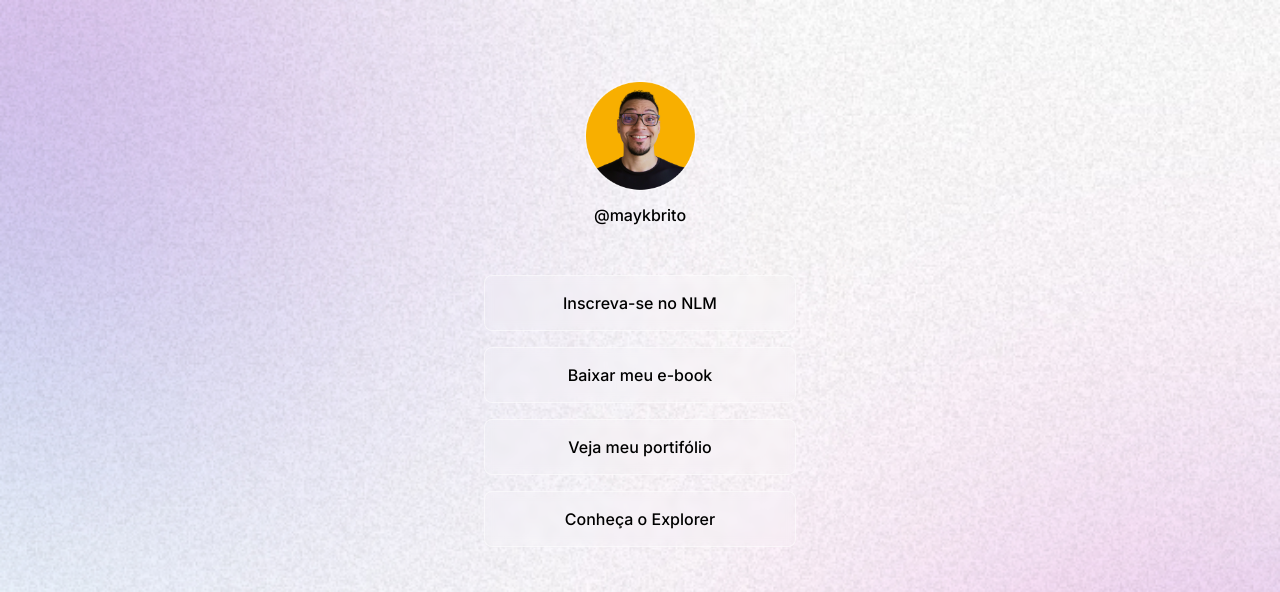
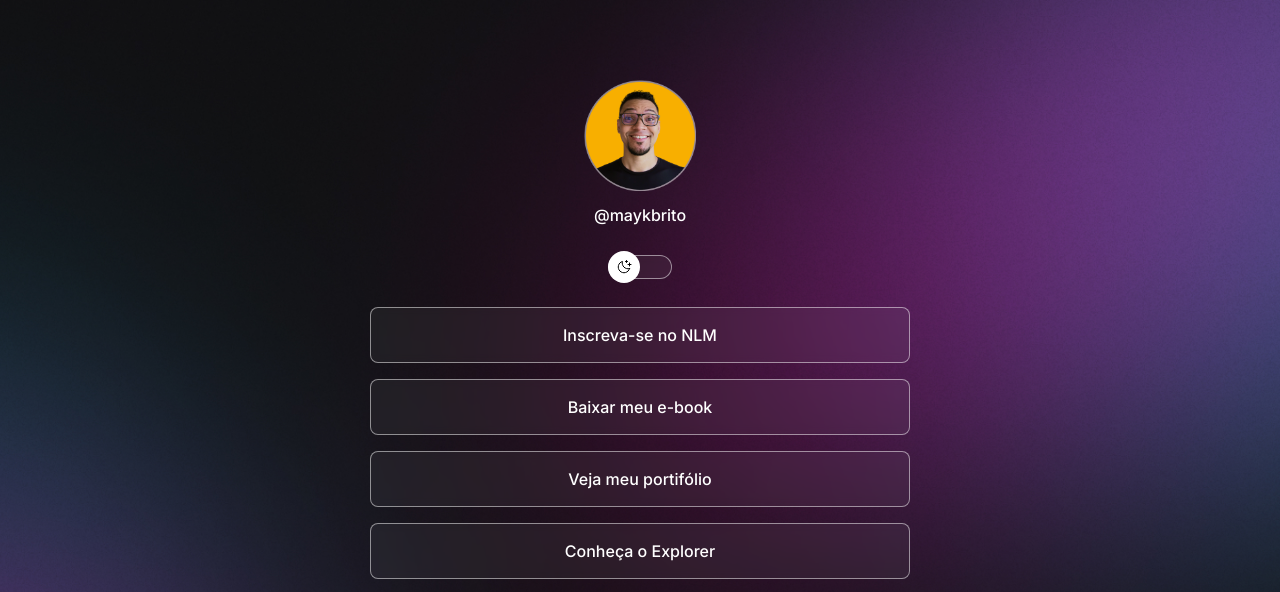
Before and after one commit to sabrinamenegassi/Discover-Rocketseat, a plain HTML site: page projeto/index.html in a window 1280 px wide. Shown: the top 592 px of the page. Drawn offline with nearby package versions, Linux system fonts and the light colour scheme.

Commit message:
atualizando código com light mode e desktop

```diff
--- a/projeto/index.html
+++ b/projeto/index.html
@@ -1,5 +1,5 @@
 <!DOCTYPE html>
-<html lang="pt-br" class="light">
+<html lang="pt-br" class="">
 <head>
   <meta charset="UTF-8">
   <meta name="viewport" content="width=device-width, initial-scale=1.0">
@@ -14,6 +14,14 @@
     <div id="profile">
       <img src="../assets/avatar.png" alt="foto de perfil">
       <p>@maykbrito</p>
+    </div>
+    <div id="switch" onclick="toggleMode()">
+      <button>
+
+      </button>
+      <span>
+
+      </span>
     </div>
     <ul>
       <li><a href="#" target="_blank">Inscreva-se no NLM</a></li>
@@ -41,5 +49,6 @@
   </div>
   <script type="module" src="https://unpkg.com/ionicons@5.5.2/dist/ionicons/ionicons.esm.js"></script>
   <script nomodule src="https://unpkg.com/ionicons@5.5.2/dist/ionicons/ionicons.esm.js"></script>
+  <script src="./script.js"></script>
 </body>
 </html>
--- /dev/null
+++ b/projeto/script.js
@@ -0,0 +1,27 @@
+function toggleMode() {
+  const html = document.documentElement
+  console.log(document.documentElement)
+  html.classList.toggle('light')
+  // {
+  //  html.classList.remove('Light')
+  //} else {
+  //  html.classList.add('Light')
+  //}
+
+  //pegar a tag img
+  const img = document.querySelector("#profile img")
+    //substituir a imagem
+  if (html.classList.contains("light")) {
+  //se tiver light mode, adicionar a imagem light
+    img.setAttribute("src", "../assets/avatar-light.png")
+  } else {
+  //se tiver sem light mode, manter a imagem normal
+    img.setAttribute("src", "../assets/avatar.png")
+  }
+
+
+
+
+
+
+}
--- a/projeto/style.css
+++ b/projeto/style.css
@@ -10,16 +10,27 @@
 
 :root {
   --text-color: white;
-  --bg-url: url(../assets/bg-mobile.jpg)
+  --bg-url: url(../assets/bg-mobile.jpg);
+  --stroke-color: rgba(255, 255, 255, 0.5);
+  --surface-color: rgba(255, 255, 255, 0.05);
+  --surface-color-hover: rgba(255, 255, 255, 0.02);
+  --highlight-color: rgba(255, 255, 255, 0.2);
+  --switch-bg-url: url(../assets/moon-stars.svg);
 }
 
 .light {
   --text-color: black;
-  --bg-url: url(../assets/bg-mobile-light.jpg)
+  --bg-url: url(../assets/bg-mobile-light.jpg);
+  --stroke-color: rgba(0, 0, 0, 0.5);
+  --surface-color: rgba(0, 0, 0, 0.05);
+  --surface-color-hover: rgba(0, 0, 0, 0.02);
+  --highlight-color: rgba(0, 0, 0, 0.1);
+  --switch-bg-url: url(../assets/sun.svg);
 }
 
 body {
   background: var(--bg-url) no-repeat top center/cover;
+  height: 100vh;
   /*background-image: url(../assets/bg-mobile.jpg);
   background-repeat: no-repeat;
   background-position: top center;
@@ -27,8 +38,8 @@ body {
 }
 
 #container {
-  width: 360px;
-  height: 712px;
+  width: 100vw;
+  max-width: 588px;
   margin: 56px auto 0px;
   padding: 0 24px;
 }
@@ -48,6 +59,46 @@ body {
   margin-top: 8px;
 }
 
+#switch {
+  position: relative;
+  width: 64px;
+  margin: 4px auto;
+}
+
+#switch button {
+  width: 32px;
+  height: 32px;
+  background: white var(--switch-bg-url) no-repeat center;
+  border: 0px;
+  border-radius: 50%;
+  position: absolute;
+  z-index: 1;
+  left: 0;
+  top: 50%;
+  transform: translateY(-50%);
+
+  animation: slide-back 0.2s;
+}
+
+#switch button:hover {
+  outline: 8px solid var(--highlight-color);
+}
+
+.light #switch button {
+  animation: slide-in 0.2s forwards;
+}
+
+#switch span {
+  display: block;
+  width: 64px;
+  height: 24px;
+  background: var(--surface-color);
+  border: 1px solid var(--stroke-color);
+  backdrop-filter: blur(4px);
+  -webkit-backdrop-filter: blur(4px);
+  border-radius: 9999px;
+}
+
 ul {
   list-style: none;
   display: flex;
@@ -57,7 +108,7 @@ ul {
 }
 
 ul li a {
-  border: 1px solid rgba(255, 255, 255, 0.5);
+  border: 1px solid var(--stroke-color);
   text-decoration: none;
   font-weight: 500;
   display: flex;
@@ -65,7 +116,7 @@ ul li a {
   height: 56px;
   align-items: center;
   padding: 16px 24px;
-  background-color: rgba(255, 255, 255, 0.1);
+  background-color: var(--surface-color);
   border-radius: 8px;
   backdrop-filter: blur(4px);
   -webkit-backdrop-filter: blur(4px);
@@ -73,7 +124,7 @@ ul li a {
 
 ul li a:hover {
   border: 1.5px solid var(--text-color);
-  background-color: rgba(255, 255, 255, 0.05);
+  background-color: var(--surface-color-hover);
   transition: background 0.3s;
 }
 
@@ -94,7 +145,7 @@ ul li a:hover {
 }
 
 #social-links a:hover {
-  background-color:rgba(255, 255, 255, 0.2);
+  background-color:var(--highlight-color);
   border-radius: 50%;
   transition: background 0.2s;
 }
@@ -104,3 +155,31 @@ footer {
   text-align: center;
   font-size: 14px;
 }
+
+@media (min-width: 700px) {
+  :root {
+    --bg-url: url(../assets/bg-desktop.jpg);
+  }
+
+  .light {
+    --bg-url: url(../assets/bg-desktop-light.png);
+  }
+}
+
+@keyframes slide-in {
+  from {
+    left: 0;
+  }
+  to {
+    left: 50%;
+  }
+}
+
+@keyframes slide-back {
+  from {
+    left: 50%;
+  }
+  to {
+    left: 0;
+  }
+}
```
Also changed, not shown: 1 other file.
